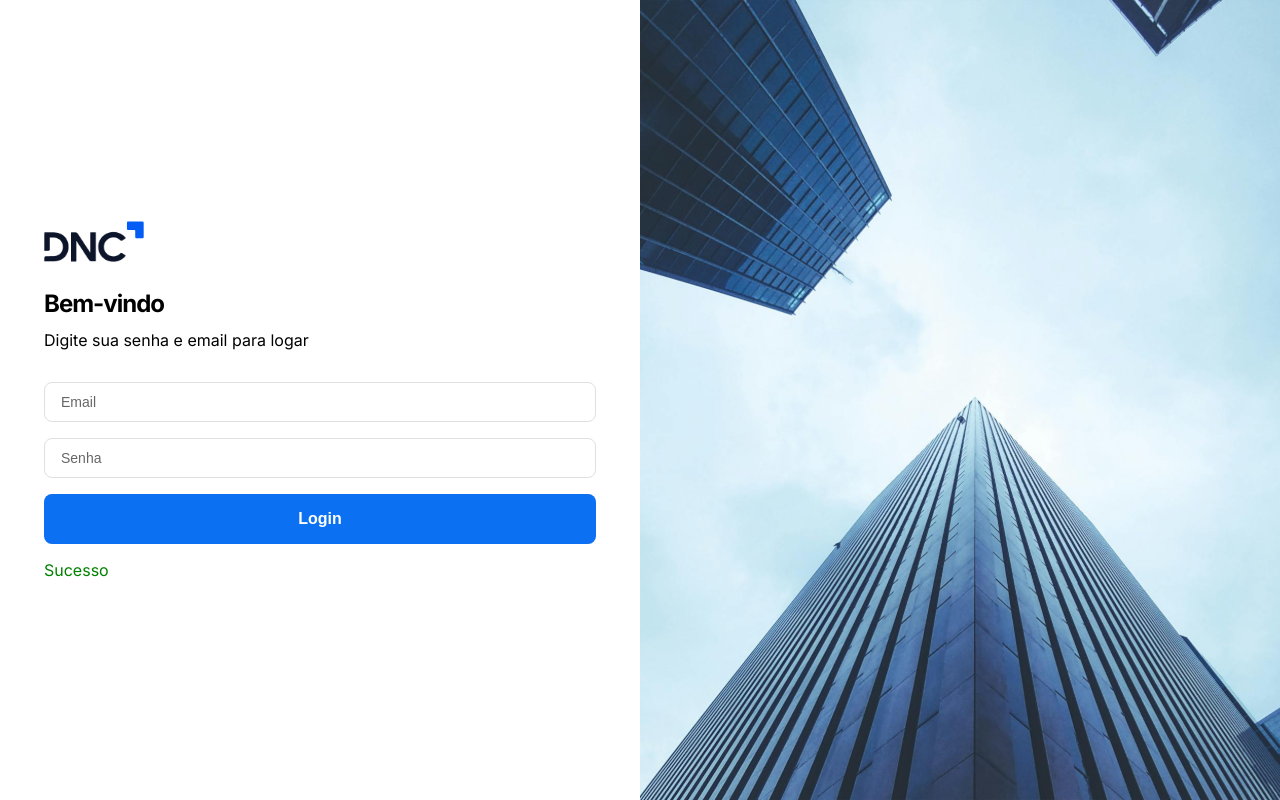
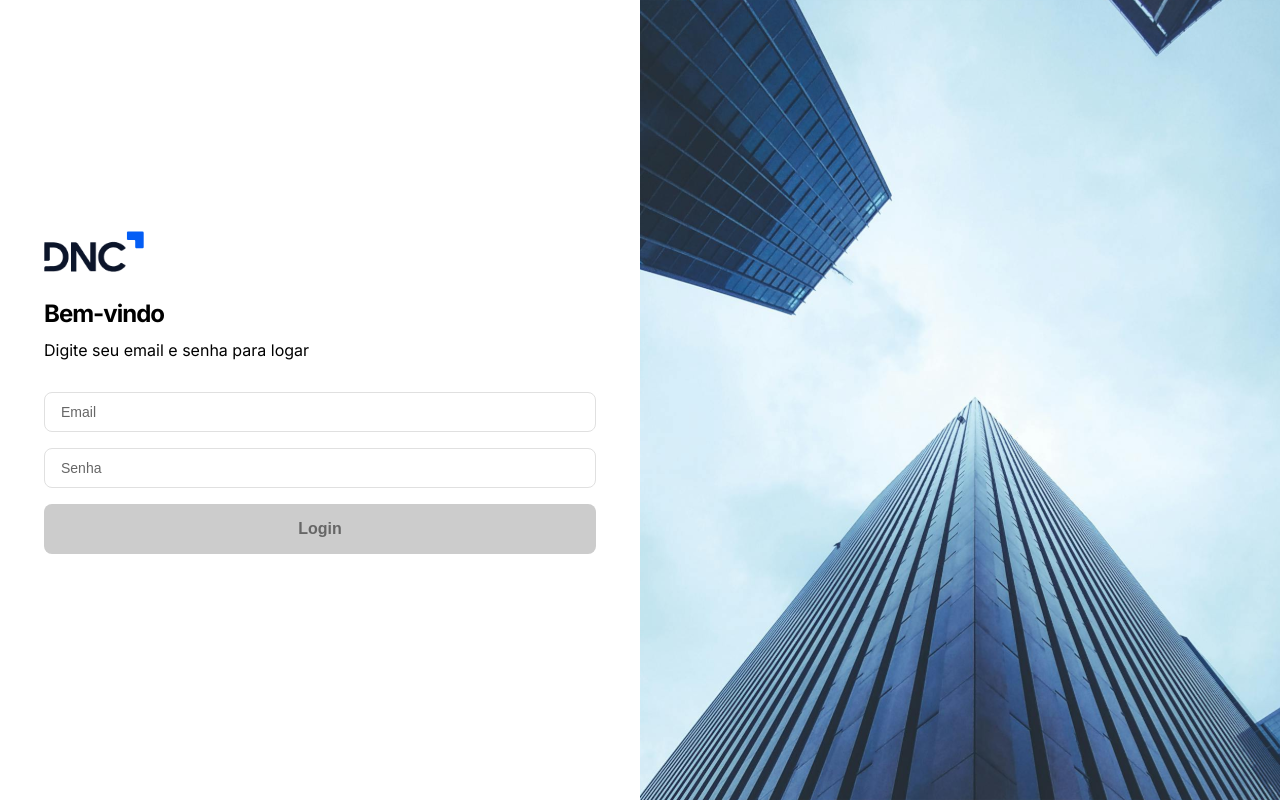
Before and after one commit to laviniacarol/DASH-DNC, a React (Vite) app: page / in a window 1280 px wide. Built offline with nearby package versions, Linux system fonts and the light colour scheme.

Commit message:
adding hocks in log page

```diff
--- a/src/pages/Login.tsx
+++ b/src/pages/Login.tsx
@@ -1,10 +1,53 @@
-import { Box, Container } from '@mui/material'
-import { Grid } from '@mui/material'
-import { BannerImage, FormComponent, Logo, StyledH1, StyledP} from '../components'
+import { Box, Container, Grid } from '@mui/material'
+import { BannerImage, FormComponent, Logo, StyledH1, StyledP } from '../components'
 import { pxToRem } from '@/utils'
+import React, { ChangeEvent, useEffect } from 'react'
 
+// hooks
+import { useFormValidation, usePost } from '@/hooks'
+
+// types
+import { MessageProps, LoginData, LoginPostData } from '@/types'
 
 function Login() {
+  const inputs = [
+    { type: 'email', placeholder: 'Email' },
+    { type: 'password', placeholder: 'Senha' }
+  ]
+
+  const { data, loading, error, postData } = usePost<LoginData, LoginPostData>('login')
+  const { formValues, formValid, handleChange } = useFormValidation(inputs)
+
+  const handleMessage = (): MessageProps => {
+    if (!error) return { msg: '', type: 'success' }
+    switch (error) {
+      case 401:
+        return {
+          msg: 'Email e/ou senha inválidos',
+          type: 'error',
+        }
+      default:
+        return {
+          msg: 'Não foi possível realizar a operação. Entre em contato com o suporte.',
+          type: 'error',
+        }
+    }
+  }
+
+  const handleSubmit = async (e: React.FormEvent) => {
+    e.preventDefault()
+    await postData({
+      email: String(formValues[0]),
+      password: String(formValues[1])
+    })
+  }
+
+  useEffect(() => {
+    if (data?.jwt_token) {
+      console.log('DATA: ', data)
+    }
+  }, [data])
+
   return (
     <Box>
       <Grid container>
@@ -19,26 +62,33 @@ function Login() {
           }}
         >
           <Container maxWidth="sm">
-            <Box sx={{ marginBottom: pxToRem(24)}}><Logo height={41} width={100} /></Box>
-            <Box sx={{ marginBottom: pxToRem(24)}}>
+            <Box sx={{ marginBottom: pxToRem(24) }}>
+              <Logo height={41} width={100} />
+            </Box>
+
+            <Box sx={{ marginBottom: pxToRem(24) }}>
               <StyledH1 color="inherit">Bem-vindo</StyledH1>
-              <StyledP color="inherit">Digite sua senha e email para logar</StyledP>
+              <StyledP color="inherit">Digite seu email e senha para logar</StyledP>
             </Box>
 
             <FormComponent
-            input={[
-              { type: 'email', placeholder: 'Email'},
-              { type: 'password', placeholder: 'Senha'},
-            ]}
-
-            button={[
-              { className: 'primary', type: 'submit', children: 'Login'},
-            ]}
-
-            message={{
-               msg: "Sucesso",
-               type: "success"
-            }}
+              input={inputs.map((input, index) => ({
+                type: input.type,
+                placeholder: input.placeholder,
+                value: formValues[index] || '',
+                onChange: (e: ChangeEvent<HTMLInputElement>) =>
+                  handleChange(index, (e.target as HTMLInputElement).value)
+              }))}
+              button={[
+                {
+                  className: 'primary',
+                  disabled: !formValid || loading,
+                  type: 'submit',
+                  onClick: handleSubmit,
+                  children: loading ? 'Aguarde' : 'Login',
+                },
+              ]}
+              message={handleMessage()}
             />
           </Container>
         </Grid>
```
